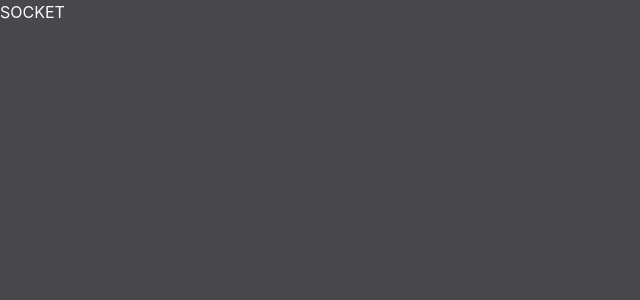
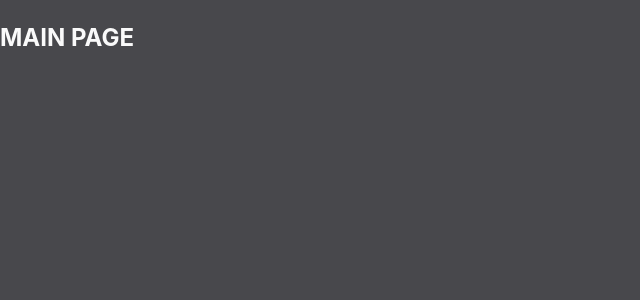
Before and after one commit to AnderyDov/videochat, a React (Vite) app: page / in a window 1280 px wide. Shown: the top 300 px of the page, without its empty margins (0-640 px from the left). Built offline with nearby package versions, Linux system fonts and the light colour scheme.

Commit message:
добавлен роутер

```diff
--- a/src/App.tsx
+++ b/src/App.tsx
@@ -1,5 +1,20 @@
-function App() {
-    return <div>SOCKET</div>;
+import { createBrowserRouter, RouterProvider } from 'react-router-dom';
+import Error from './pages/Error';
+import MainPage from './pages/MainPage';
+import Room from './pages/Room';
+
+const router = createBrowserRouter([
+    {
+        path: '/',
+        element: <MainPage />,
+        errorElement: <Error />,
+    },
+    {
+        path: 'room/:roomId',
+        element: <Room />,
+    },
+]);
+
+export default function App() {
+    return <RouterProvider router={router} />;
 }
-
-export default App;
--- a/src/main.tsx
+++ b/src/main.tsx
@@ -1,16 +1,7 @@
-import React from 'react';
-import { createBrowserRouter, RouterProvider } from 'react-router-dom';
 import ReactDOM from 'react-dom/client';
 import App from './App';
 import './index.css';
 
-const router = createBrowserRouter([
-    {
-        path: '/',
-        element: <App />,
-    },
-]);
-
 ReactDOM.createRoot(document.getElementById('root') as HTMLElement).render(
-    <RouterProvider router={router} />,
+    <App />,
 );
--- /dev/null
+++ b/src/pages/Error/index.tsx
@@ -0,0 +1,16 @@
+import { useRouteError } from 'react-router-dom';
+
+export default function Error() {
+    const error: any = useRouteError();
+    console.error(error);
+
+    return (
+        <div id='error-page'>
+            <h1>Oops!</h1>
+            <p>Sorry, an unexpected error has occurred.</p>
+            <p>
+                <i>{error.statusText || error.message}</i>
+            </p>
+        </div>
+    );
+}
--- /dev/null
+++ b/src/pages/MainPage/index.tsx
@@ -0,0 +1,7 @@
+export default function MainPage() {
+    return (
+        <div>
+            <h2>MAIN PAGE</h2>
+        </div>
+    );
+}
--- /dev/null
+++ b/src/pages/Room/index.tsx
@@ -0,0 +1,7 @@
+export default function Room() {
+    return (
+        <div>
+            <h1>ROOM</h1>
+        </div>
+    );
+}
```
